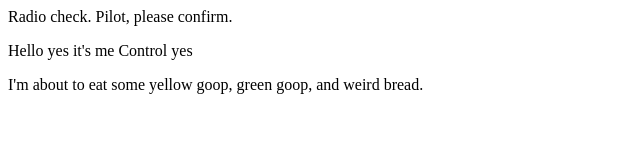
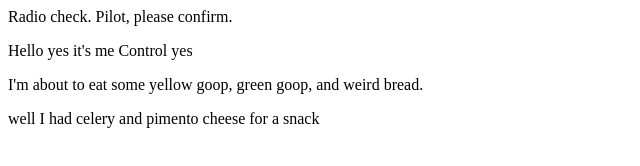
Before and after one commit to mbbeckett/communication-log, a plain HTML site: page index.html in a window 1280 px wide. Shown: the whole page, without its empty margins (0-640 px from the left). Drawn offline with Linux system fonts and the light colour scheme.

Commit message:
adding yet another line of code

```diff
--- a/index.html
+++ b/index.html
@@ -3,5 +3,6 @@
       <p>Radio check. Pilot, please confirm.</p>
       <p>Hello yes it's me Control yes</p>
       <p>I'm about to eat some yellow goop, green goop, and weird bread.</p>
+      <p> well I had celery and pimento cheese for a snack</p>
    </body>
 </html>
```
